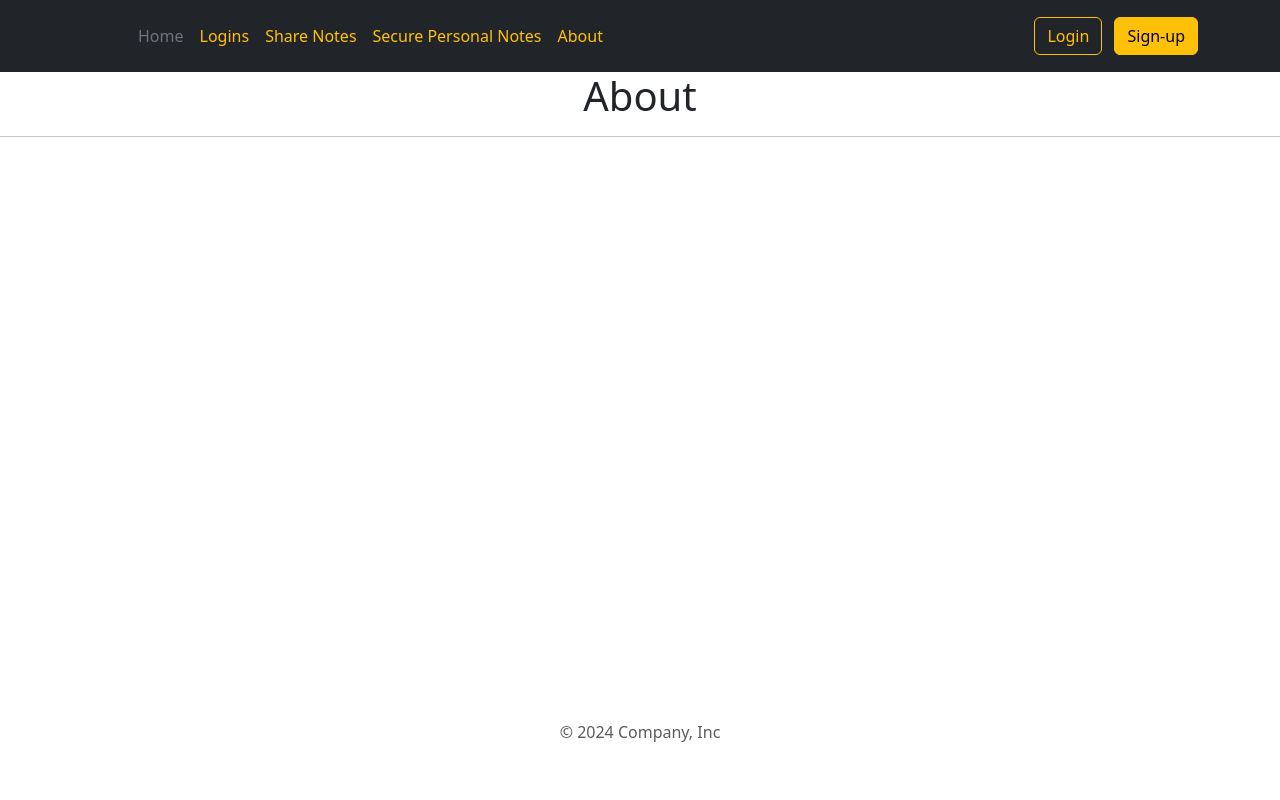
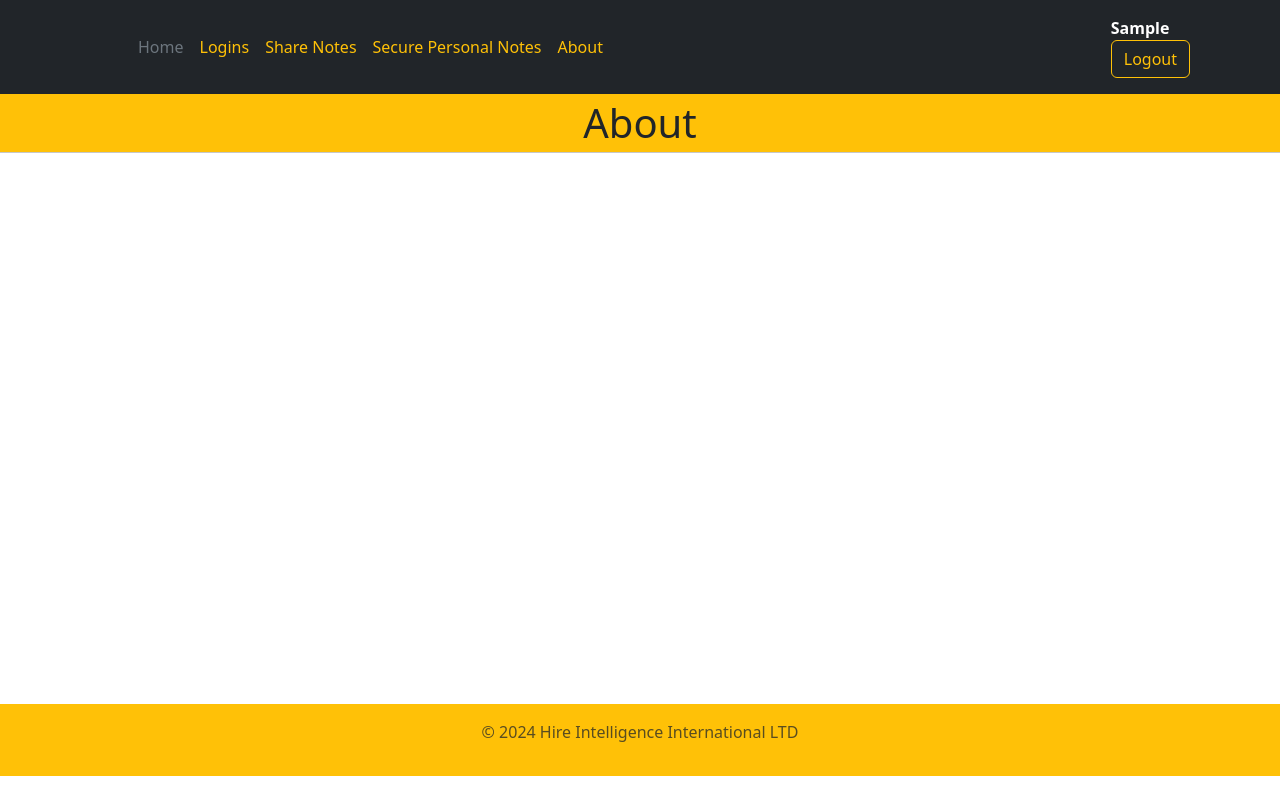
Before and after one commit to medoo0098/password_manager, a Flask app: page /about in a window 1280 px wide. Run offline with Flask 3, Linux system fonts and the light colour scheme; the visitor is signed in with stand-in values (Sample User, id 1).

Commit message:
style updated

```diff
--- a/templates/base.html
+++ b/templates/base.html
@@ -3,17 +3,14 @@
   <head>
     <meta charset="UTF-8" />
     <meta name="viewport" content="width=device-width, initial-scale=1.0" />
-    <link
-      rel="stylesheet"
-      href="{{ url_for('static', filename='style.css') }}"
-      href="static/style.css"
-    />
+
     <link
       rel="stylesheet"
       href="https://cdn.jsdelivr.net/npm/bootstrap@5.3.2/dist/css/bootstrap.min.css"
       integrity="sha384-T3c6CoIi6uLrA9TneNEoa7RxnatzjcDSCmG1MXxSR1GAsXEV/Dwwykc2MPK8M2HN"
       crossorigin="anonymous"
     />
+    <link rel="stylesheet" href="../static/style/style.css">
 
     {% block title %} {% endblock %}
   </head>
@@ -73,10 +70,19 @@
           </ul>
 
           <div class="text-end">
-            <button type="button" class="btn btn-outline-warning me-2">
-              Login
-            </button>
-            <button type="button" class="btn btn-warning">Sign-up</button>
+            {% if current_user.username %}
+            <span class="fw-bold d-flex align-items-center">
+              {{current_user.username | capitalize}} &nbsp;
+            </span>
+            <button type="button" class="btn btn-outline-warning me-2">Logout</button>
+
+            {% else %}
+
+            <button type="button" class="btn btn-outline-warning me-2">Login</button>
+            <button type="button" class="btn btn-warning">Register</button>
+
+            {% endif %}
+
           </div>
         </div>
       </div>
@@ -84,8 +90,8 @@
 
     {% block content %} {% endblock %}
 
-    <footer class="py-3 my-4 fixed-bottom">
-      <p class="text-center text-body-secondary">© 2024 Company, Inc</p>
+    <footer class="py-3 my-4 fixed-bottom " >
+      <p class="text-center text-body-secondary">© 2024 Hire Intelligence International LTD</p>
     </footer>
   </body>
 </html>
--- a/views.py
+++ b/views.py
@@ -24,7 +24,7 @@ def init_views(app):
 
     @app.route("/")
     def home():
-        return render_template("index.html", title="Home")
+        return render_template("index.html", title="Hire Intelligence Staff Portal")
 
     @app.route("/login", methods=("GET", "POST"))
     def login():
```
